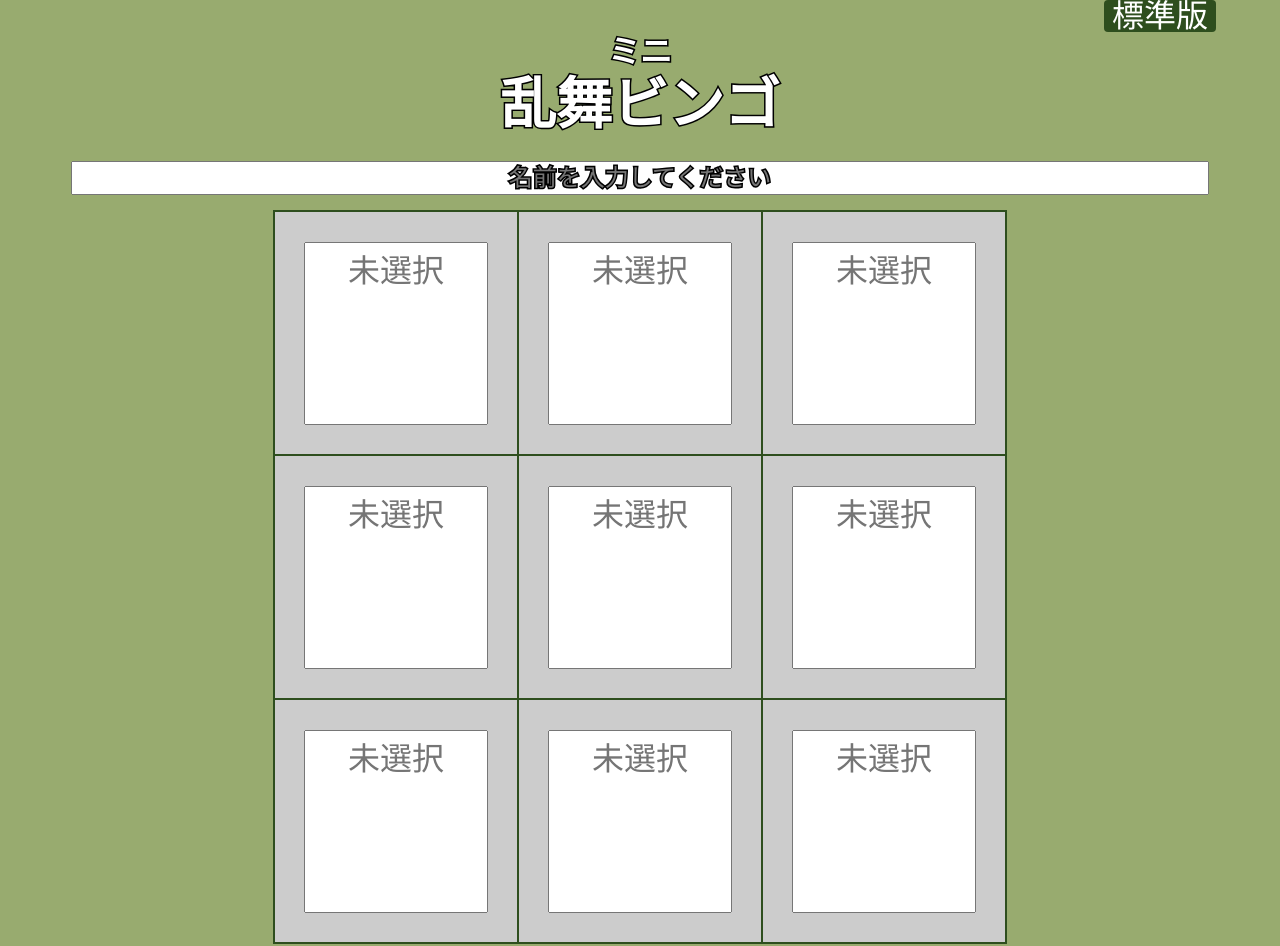
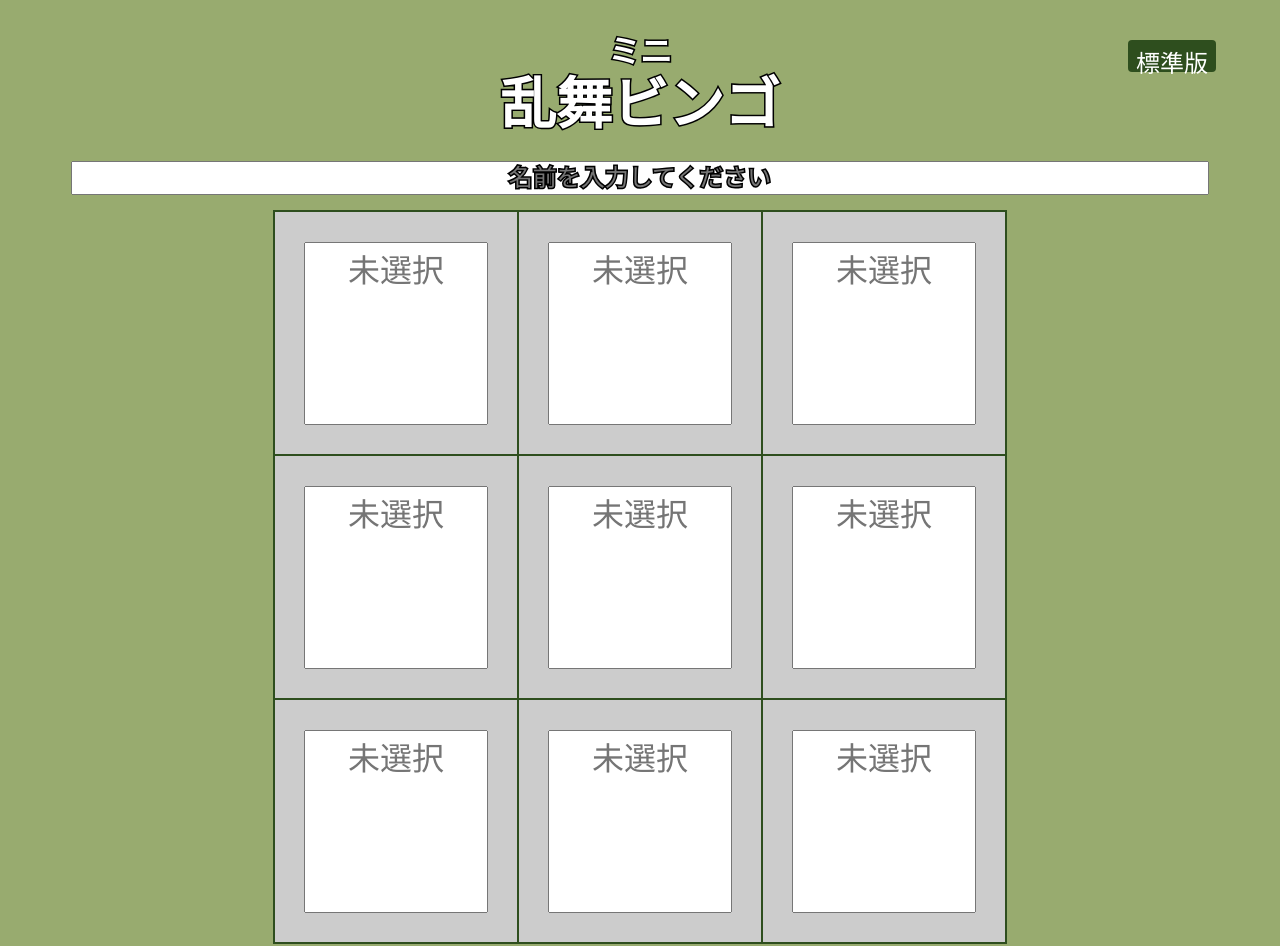
Before and after one commit to zenmakyo/ranbubingo_3-3, a plain HTML site: page index.html in a window 1280 px wide. Shown: the top 946 px of the page. Drawn offline with Linux system fonts and the light colour scheme; a web font is replaced by a local one.

Commit message:
Update index.html

```diff
--- a/index.html
+++ b/index.html
@@ -143,19 +143,20 @@
   </h1>
 
   <button id="external-btn" style="
-  font-size: 2rem;
+  font-size: 1.5rem;
   height: 2rem;
   line-height: 2rem;
   position: absolute;
-  top: 0;
+  top: 5%;
   right: 5%;
-  padding: 0 0.5rem;
+  padding: 0.5rem;
   background-color: #2e4e1e;
   color: white;
   border: none;
   border-radius: 4px;
   cursor: pointer;
-">
+"
+  onclick="location.href='https://zenmakyo.github.io/ranbubingo_new/';">
 標準版
 </button>
 
```
